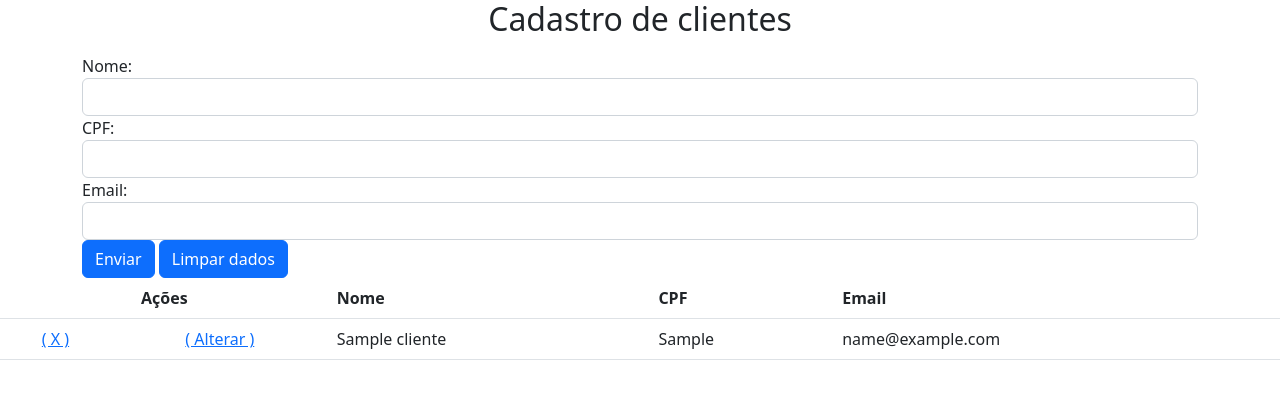
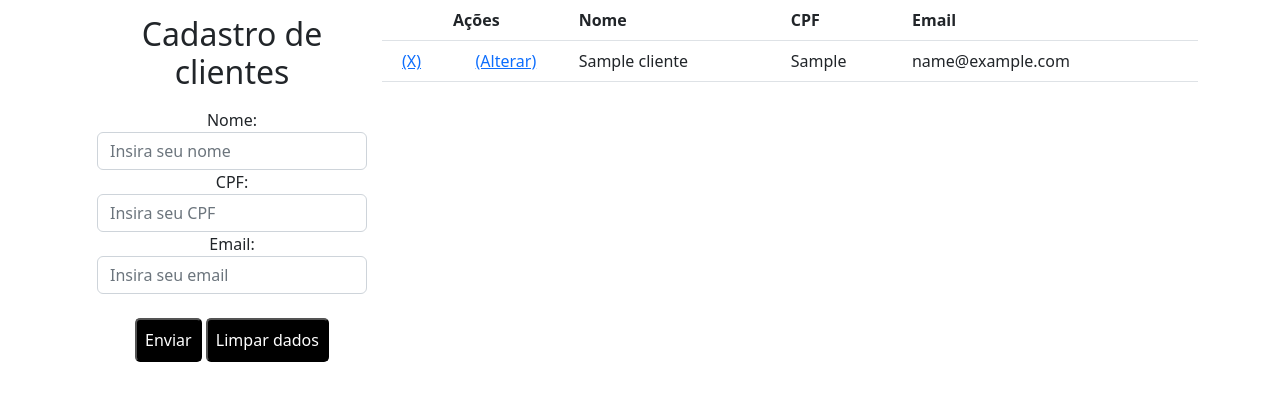
Before and after one commit to mgabrielef/php-crud, a PHP site: page / in a window 1280 px wide. Shown: the top 401 px of the page. Run offline with PHP 8.4, Linux system fonts and the light colour scheme; tables that the repository leaves empty or names only in its code hold one stand-in row (values such as "Sample post").

Commit message:
alteracoes

```diff
--- a/index.php
+++ b/index.php
@@ -3,6 +3,7 @@
   <head>
     <meta charset="utf-8">
     <meta name="viewport" content="width=device-width, initial-scale=1">
+    <link href="static/style.css" rel="stylesheet" type="text/css" />
     <title>CRUD em PHP</title>
     <link href="https://cdn.jsdelivr.net/npm/bootstrap@5.2.3/dist/css/bootstrap.min.css" rel="stylesheet" integrity="sha384-rbsA2VBKQhggwzxH7pPCaAqO46MgnOM80zW1RWuH61DGLwZJEdK2Kadq2F9CUG65" crossorigin="anonymous">
   </head>
@@ -26,26 +27,30 @@
         echo "<h3>Cliente $nome cadastrado com sucesso.</h3>";
     }
   ?>
+
     <div class="container">
+      <div class="cadastro">
         <form method="POST">
         <legend><h2 class="row justify-content-center">Cadastro de clientes</h2></legend>
         <fieldset>
             <div>
-                Nome: <input type="text" name="nome" class="form-control">
+                Nome: <input type="text" name="nome" class="form-control" placeholder="Insira seu nome">
             </div>
             <div>
-                CPF: <input type="text" name="cpf" class="form-control">
+                CPF: <input type="text" name="cpf" class="form-control" placeholder="Insira seu CPF">
             </div>
             <div>
-                Email: <input type="email" name="email" class="form-control">
+                Email: <input type="email" name="email" class="form-control" placeholder="Insira seu email">
             </div>
             <div>
-                <button type="submit" class="btn btn-primary" value="Enviar">Enviar</button>
-                <button type="reset" class="btn btn-primary" value="Limpar dados">Limpar dados</button>
+              <br>
+                <button class="botao" type="submit" value="Enviar">Enviar</button>
+                <button class="botao" type="reset" value="Limpar dados">Limpar dados</button>
             </div>
         </form>
         </fieldset>
-    </div>
+        </form>
+      </div>
     <script src="https://cdn.jsdelivr.net/npm/bootstrap@5.2.3/dist/js/bootstrap.bundle.min.js" integrity="sha384-kenU1KFdBIe4zVF0s0G1M5b4hcpxyD9F7jL+jjXkk+Q2h455rYXK/7HAuoJl+0I4" crossorigin="anonymous"></script>
 
     <?php
@@ -64,12 +69,12 @@
 
         foreach($clientes as $cliente){
             echo "<tr>";
-            echo '<td align=center><a href="?excluir='. $cliente['cod_cliente'] . '">( X )</a></td>';
-            echo '<td align=center><a href="alterar.php?cod_cliente='. $cliente['cod_cliente'] . '">( Alterar )</a></td>';
+            echo '<td align=center><a href="?excluir='. $cliente['cod_cliente'] . '">(X)</a></td>';
+            echo '<td align=center><a href="alterar.php?cod_cliente='. $cliente['cod_cliente'] . '">(Alterar)</a></td>';
             echo "<td>" . $cliente['nome'] . "</td>";
             echo "<td>" . $cliente['cpf'] . "</td>";
             echo "<td>" . $cliente['email'] . "</td>";
-            echo "</tr>";
+            echo "</tr> </div>";
         }
     ?>
 
--- /dev/null
+++ b/static/style.css
@@ -0,0 +1,42 @@
+* {
+    box-sizing: border-box;
+  }
+
+  .container {
+    align-items: center;
+    display: flex;
+    justify-content: space-between;
+    align-self: flex-start;
+  }
+
+  table{
+    align-items: center;
+    align-self: flex-start;
+  }
+
+  .cadastro{
+    height: auto;
+    max-width: 300px;
+    padding: 15px 15px;
+    text-align: center;
+    width: 100%;
+  }
+
+  .botao {
+    padding: 8px;
+    background-color: black;
+    color: white;
+    border-radius: 5px;
+    text-decoration: none;
+    text-decoration-color: white;
+  }
+
+  table{
+    padding: 0 0 0 10px;
+    border-collapse: collapse;
+    border-spacing: 0;
+  }
+  th, td{
+    padding: 10px 20px;
+    border: 1px solid #000;
+  }
```
Also changed, not shown: alterar.php (+6 -6 lines).
